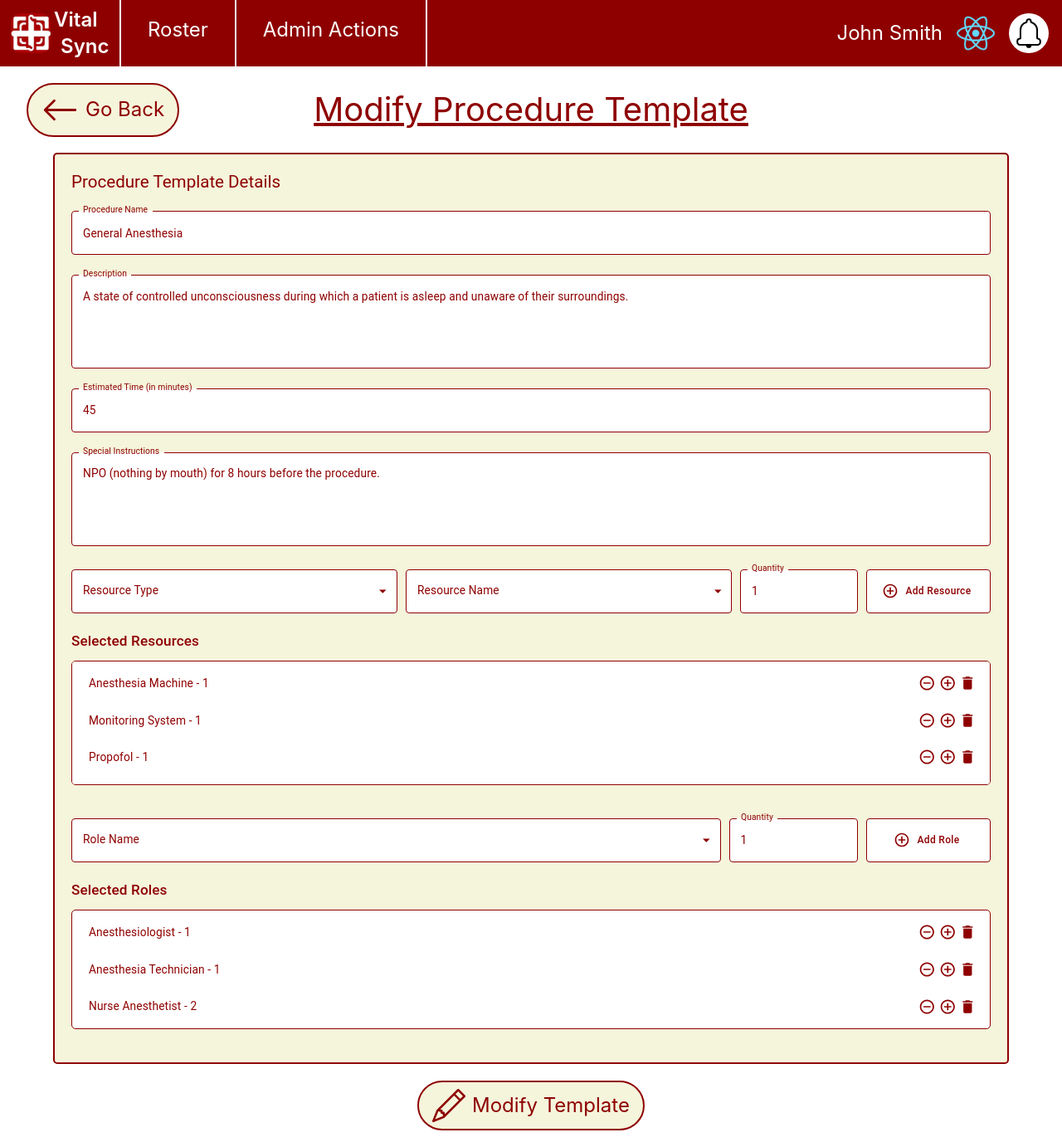
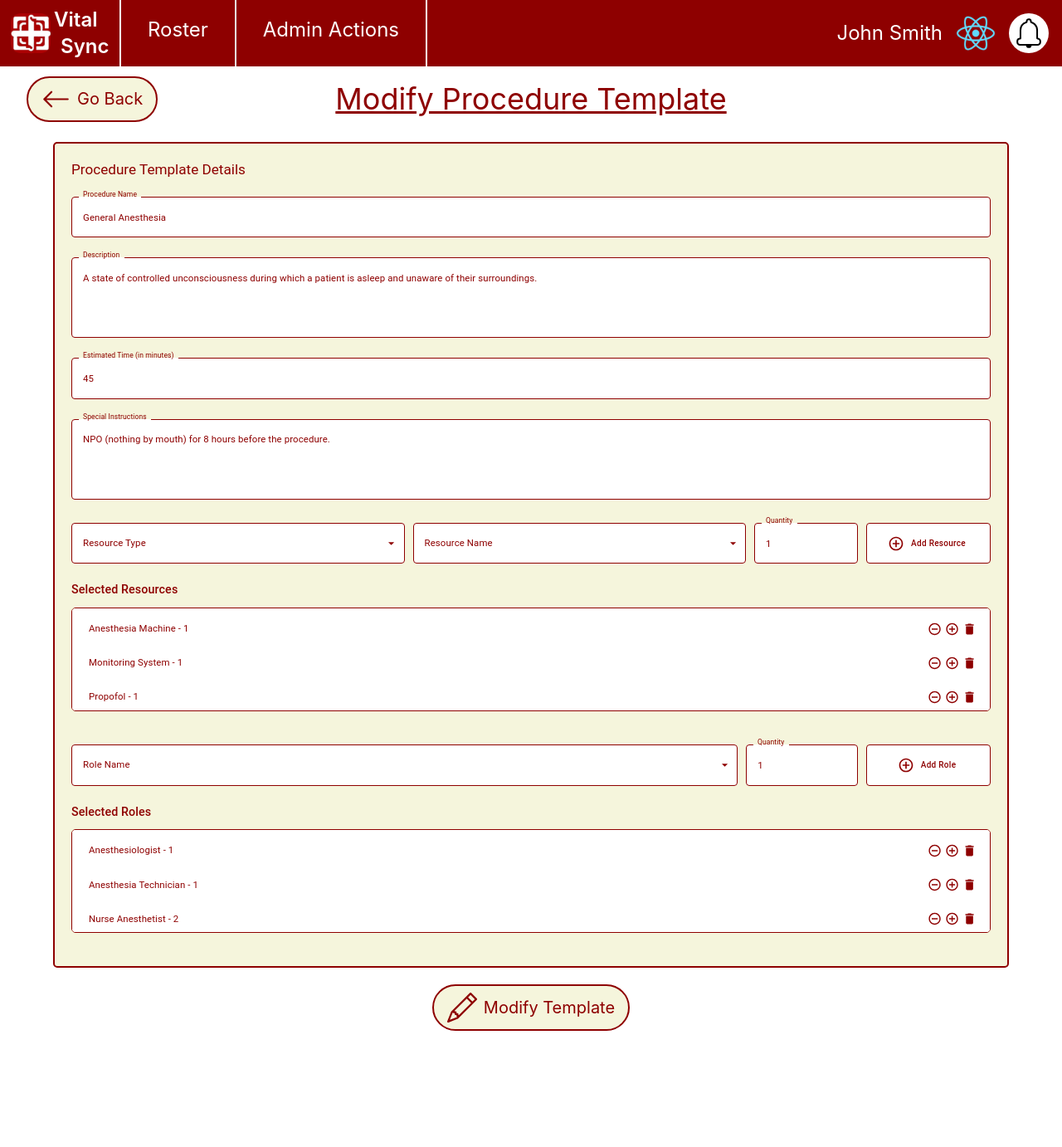
Before and after one commit to furkanagamak/VitalSync, a React (Create React App) app in the folder frontend/: page / in a window 1280 px wide. Shown: the whole page at 83% size. After the commit the page ends 1262 px from the top, so only its background shows below. Built offline with nearby package versions, Linux system fonts and the light colour scheme.

Commit message:
Fixed display on smaller screens.

```diff
--- a/frontend/src/createProcedureTemplate.js
+++ b/frontend/src/createProcedureTemplate.js
@@ -20,11 +20,11 @@ import "./App.css";
 
 const CreateTemplateButton = () => {
   return (
-    <button className="flex items-center text-2xl justify-center px-4 py-2 bg-[#F5F5DC] text-[#8E0000] border-2 border-[#8E0000] rounded-full hover:bg-[#ede9d4]">
+    <button className="flex items-center text-xl justify-center px-4 py-2 bg-[#F5F5DC] text-[#8E0000] border-2 border-[#8E0000] rounded-full hover:bg-[#ede9d4]">
       <svg
         xmlns="http://www.w3.org/2000/svg"
-        width="45"
-        height="45"
+        width="36"
+        height="36"
         fill="#8E0000"
         className="bi bi-clipboard-plus mr-2"
         viewBox="0 0 16 16"
@@ -43,11 +43,11 @@ const CreateTemplateButton = () => {
 
 const GoBackButton = () => {
   return (
-    <button className="flex items-center text-2xl justify-center px-4 py-2 bg-[#F5F5DC] text-[#8E0000] border-2 border-[#8E0000] rounded-full hover:bg-[#ede9d4]">
+    <button className="flex items-center text-xl justify-center px-4 py-2 bg-[#F5F5DC] text-[#8E0000] border-2 border-[#8E0000] rounded-full hover:bg-[#ede9d4]">
       <svg
         xmlns="http://www.w3.org/2000/svg"
-        width="45"
-        height="45"
+        width="35"
+        height="35"
         fill="currentColor"
         class="bi bi-arrow-left mr-2"
         viewBox="0 0 16 16"
@@ -85,7 +85,7 @@ const ProcedureForm = () => {
 
   const theme = createTheme({
     typography: {
-      fontSize: 12,
+      fontSize: 10,
       button: {
         textTransform: "none",
       },
@@ -352,7 +352,7 @@ const ProcedureForm = () => {
             onChange={handleResourceChange}
             inputProps={{ min: 1, style: { color: "#8E0000" } }}
             InputLabelProps={{ style: { color: "#8E0000" } }}
-            style={{ width: "400px" }}
+            style={{ width: "345px" }}
           />
           <Button
             variant="outlined"
@@ -383,7 +383,7 @@ const ProcedureForm = () => {
             <List
               className="custom-scrollbar"
               style={{
-                maxHeight: "150px",
+                maxHeight: "125px",
                 overflowY: "auto",
                 backgroundColor: "white",
                 border: "1px solid #8E0000",
@@ -492,7 +492,7 @@ const ProcedureForm = () => {
             <List
               className="custom-scrollbar"
               style={{
-                maxHeight: "150px",
+                maxHeight: "125px",
                 overflowY: "auto",
                 backgroundColor: "white",
                 border: "1px solid #8E0000",
@@ -564,7 +564,7 @@ const CreateProcedureTemplateForm = () => {
           alignItems: "center",
           justifyContent: "center",
           position: "relative",
-          marginTop: "2rem",
+          marginTop: "1.2rem",
           marginBottom: "2rem",
         }}
       >
@@ -573,8 +573,8 @@ const CreateProcedureTemplateForm = () => {
         </div>
         <h1
           style={{
-            fontSize: "2.5rem",
-            lineHeight: "1",
+            fontSize: "2.25rem",
+            lineHeight: "2.5rem",
             textAlign: "center",
             textDecoration: "underline",
             color: "#8E0000",
--- a/frontend/src/modifyProcedureTemplate.js
+++ b/frontend/src/modifyProcedureTemplate.js
@@ -20,11 +20,11 @@ import "./App.css";
 
 const ModifyTemplateButton = () => {
   return (
-    <button className="flex items-center text-2xl justify-center px-4 py-2 bg-[#F5F5DC] text-[#8E0000] border-2 border-[#8E0000] rounded-full hover:bg-[#ede9d4]">
+    <button className="flex items-center text-xl justify-center px-4 py-2 bg-[#F5F5DC] text-[#8E0000] border-2 border-[#8E0000] rounded-full hover:bg-[#ede9d4]">
       <svg
         xmlns="http://www.w3.org/2000/svg"
-        width="40"
-        height="40"
+        width="36"
+        height="36"
         fill="#8E0000"
         className="bi bi-pencil mr-2"
         viewBox="0 0 16 16"
@@ -38,11 +38,11 @@ const ModifyTemplateButton = () => {
 
 const GoBackButton = () => {
   return (
-    <button className="flex items-center text-2xl justify-center px-4 py-2 bg-[#F5F5DC] text-[#8E0000] border-2 border-[#8E0000] rounded-full hover:bg-[#ede9d4]">
+    <button className="flex items-center text-xl justify-center px-4 py-2 bg-[#F5F5DC] text-[#8E0000] border-2 border-[#8E0000] rounded-full hover:bg-[#ede9d4]">
       <svg
         xmlns="http://www.w3.org/2000/svg"
-        width="45"
-        height="45"
+        width="35"
+        height="35"
         fill="currentColor"
         class="bi bi-arrow-left mr-2"
         viewBox="0 0 16 16"
@@ -91,7 +91,7 @@ const ProcedureForm = () => {
 
   const theme = createTheme({
     typography: {
-      fontSize: 12,
+      fontSize: 10,
       button: {
         textTransform: "none",
       },
@@ -358,7 +358,7 @@ const ProcedureForm = () => {
             onChange={handleResourceChange}
             inputProps={{ min: 1, style: { color: "#8E0000" } }}
             InputLabelProps={{ style: { color: "#8E0000" } }}
-            style={{ width: "400px" }}
+            style={{ width: "345px" }}
           />
           <Button
             variant="outlined"
@@ -389,7 +389,7 @@ const ProcedureForm = () => {
             <List
               className="custom-scrollbar"
               style={{
-                maxHeight: "150px",
+                maxHeight: "125px",
                 overflowY: "auto",
                 backgroundColor: "white",
                 border: "1px solid #8E0000",
@@ -498,7 +498,7 @@ const ProcedureForm = () => {
             <List
               className="custom-scrollbar"
               style={{
-                maxHeight: "150px",
+                maxHeight: "125px",
                 overflowY: "auto",
                 backgroundColor: "white",
                 border: "1px solid #8E0000",
@@ -570,7 +570,7 @@ const ModifyProcedureTemplateForm = () => {
           alignItems: "center",
           justifyContent: "center",
           position: "relative",
-          marginTop: "2rem",
+          marginTop: "1.2rem",
           marginBottom: "2rem",
         }}
       >
@@ -579,8 +579,8 @@ const ModifyProcedureTemplateForm = () => {
         </div>
         <h1
           style={{
-            fontSize: "2.5rem",
-            lineHeight: "1",
+            fontSize: "2.25rem",
+            lineHeight: "2.5rem",
             textAlign: "center",
             textDecoration: "underline",
             color: "#8E0000",
--- a/frontend/src/procedureTemplates.js
+++ b/frontend/src/procedureTemplates.js
@@ -8,11 +8,11 @@ const SearchBar = () => {
   const handleClearInput = () => setInputValue("");
 
   return (
-    <div className="inline-flex items-center rounded-full text-2xl border-2 border-[#A30000] bg-[#F5F5DC] p-2 min-width relative">
-      <div className="flex items-center justify-center w-12 h-12 rounded-full bg-[#8E0000]">
+    <div className="inline-flex items-center rounded-full text-xl border-2 border-[#A30000] bg-[#F5F5DC] p-2 min-width relative">
+      <div className="flex items-center justify-center w-10 h-10 rounded-full bg-[#8E0000]">
         <svg
           xmlns="http://www.w3.org/2000/svg"
-          className="h-7 w-7 text-white"
+          className="h-6 w-6 text-white"
           fill="none"
           viewBox="0 0 24 24"
           stroke="currentColor"
@@ -29,7 +29,7 @@ const SearchBar = () => {
         type="search"
         placeholder="Search for procedure templates"
         className="bg-transparent border-none outline-none placeholder-[#A30000] text-[#A30000] pl-2"
-        style={{ minWidth: "350px" }}
+        style={{ minWidth: "300px" }}
         value={inputValue}
         onChange={(e) => setInputValue(e.target.value)}
       />
@@ -59,11 +59,11 @@ const SearchBar = () => {
 
 const CreateTemplateButton = () => {
   return (
-    <button className="flex items-center text-2xl justify-center px-4 py-2 bg-[#F5F5DC] text-[#A30000] border-2 border-[#A30000] rounded-full hover:bg-[#ede9d4]">
+    <button className="flex items-center text-xl justify-center px-4 py-2 bg-[#F5F5DC] text-[#A30000] border-2 border-[#A30000] rounded-full hover:bg-[#ede9d4]">
       <svg
         xmlns="http://www.w3.org/2000/svg"
-        width="45"
-        height="45"
+        width="36"
+        height="36"
         fill="#8E0000"
         className="bi bi-clipboard-plus mr-2"
         viewBox="0 0 16 16"
@@ -115,7 +115,7 @@ const ProcedureTable = () => {
       {
         name: "Radiation Therapy",
         description:
-          "A cancer treatment that uses high doses of radiation to kill cancer cells and shrink tumors in the body.",
+          "A cancer treatment that uses high doses of radiation to kill cancer cells and shrink/prevent tumors in the body",
         resources:
           "Linear Accelerator, CT Simulator, Radiation Therapy Machine, Shielding Material",
         roles:
@@ -127,7 +127,7 @@ const ProcedureTable = () => {
       {
         name: "Ultrasound Imaging",
         description:
-          "Diagnostic technique that uses high-frequency sound waves to produce images of the body.",
+          "A diagnostic technique that uses high-frequency sound waves to produce images of the body for treatment planning.",
         resources: "Ultrasound Machine, Gel for Skin Contact",
         roles: "Sonographer, Radiologist, Ultrasound Technician",
         time: "45 minutes",
@@ -137,7 +137,7 @@ const ProcedureTable = () => {
       {
         name: "Vaccination",
         description:
-          "The administration of a vaccine to help the immune system develop protection from a disease.",
+          "The administration of a vaccine to help the immune system develop protection from a disease which prevents flu.",
         resources: "Vaccine, Syringes, Bandages, Vaccine Refrigeration Unit",
         roles: "Nurse, Medical Assistant",
         time: "10 minutes",
@@ -272,7 +272,7 @@ const ProcedureTable = () => {
             tableLayout: "fixed",
             borderCollapse: "separate",
             borderSpacing: "0 1px",
-            fontSize: "1.5rem",
+            fontSize: "1.25rem",
             textAlign: "center",
           }}
         >
@@ -365,14 +365,14 @@ const ProcedureTable = () => {
         <button
           onClick={() => previousPage()}
           disabled={!canPreviousPage}
-          className="flex items-center justify-center text-2xl px-4 py-2 bg-[#F5F5DC] text-[#A30000] border-2 border-[#A30000] rounded-full hover:bg-[#ede9d4] mr-2"
+          className="flex items-center justify-center text-xl px-4 py-2 bg-[#F5F5DC] text-[#A30000] border-2 border-[#A30000] rounded-full hover:bg-[#ede9d4] mr-2"
         >
           Previous Page
         </button>
         <button
           onClick={() => nextPage()}
           disabled={!canNextPage}
-          className="flex items-center justify-center text-2xl px-4 py-2 bg-[#F5F5DC] text-[#A30000] border-2 border-[#A30000] rounded-full hover:bg-[#ede9d4]"
+          className="flex items-center justify-center text-xl px-4 py-2 bg-[#F5F5DC] text-[#A30000] border-2 border-[#A30000] rounded-full hover:bg-[#ede9d4]"
         >
           Next Page
         </button>
@@ -384,7 +384,7 @@ const ProcedureTable = () => {
 const ProcedureTemplateManagement = () => {
   return (
     <div className="flex flex-col items-center space-y-4 relative">
-      <h1 className="text-5xl text-[#A30000] text-center underline font-bold mt-5">
+      <h1 className="text-4xl text-[#A30000] text-center underline font-bold mt-5">
         Procedure Template Management
       </h1>
       <div className="absolute right-8">
```
